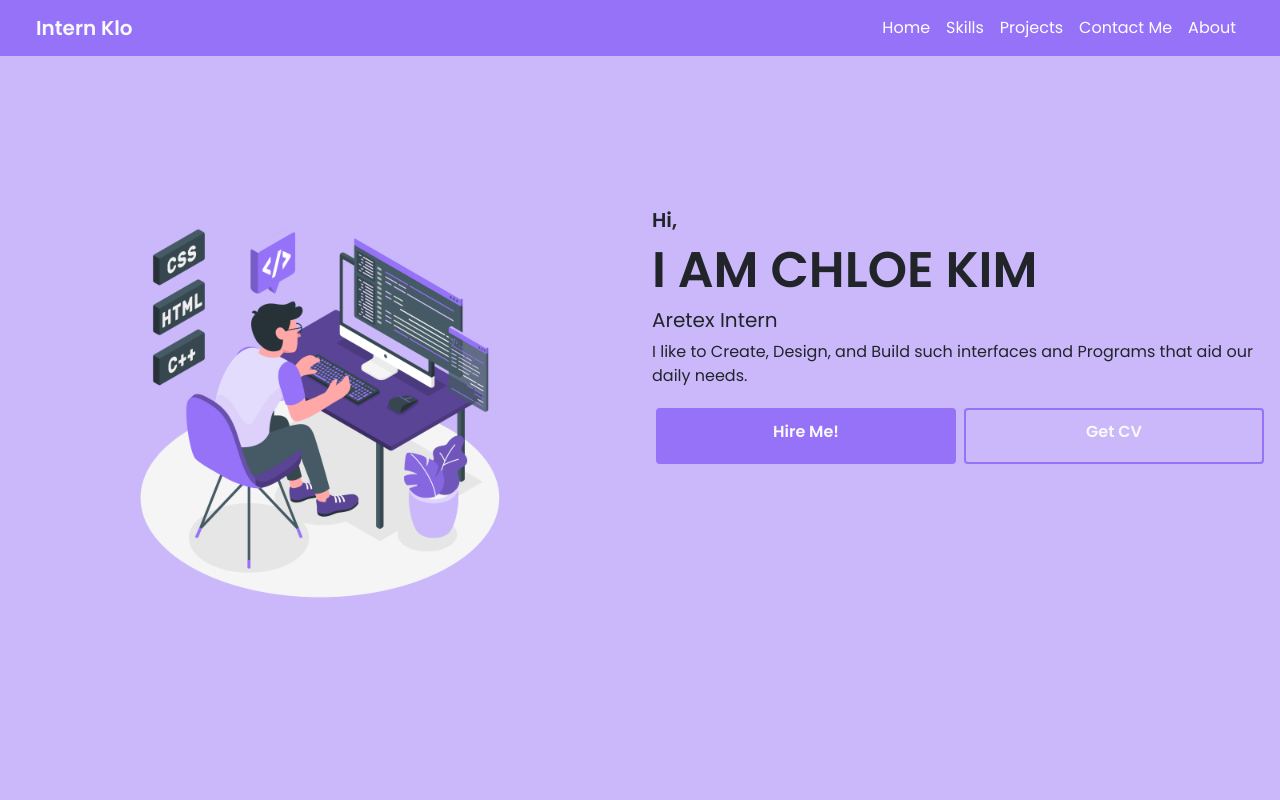
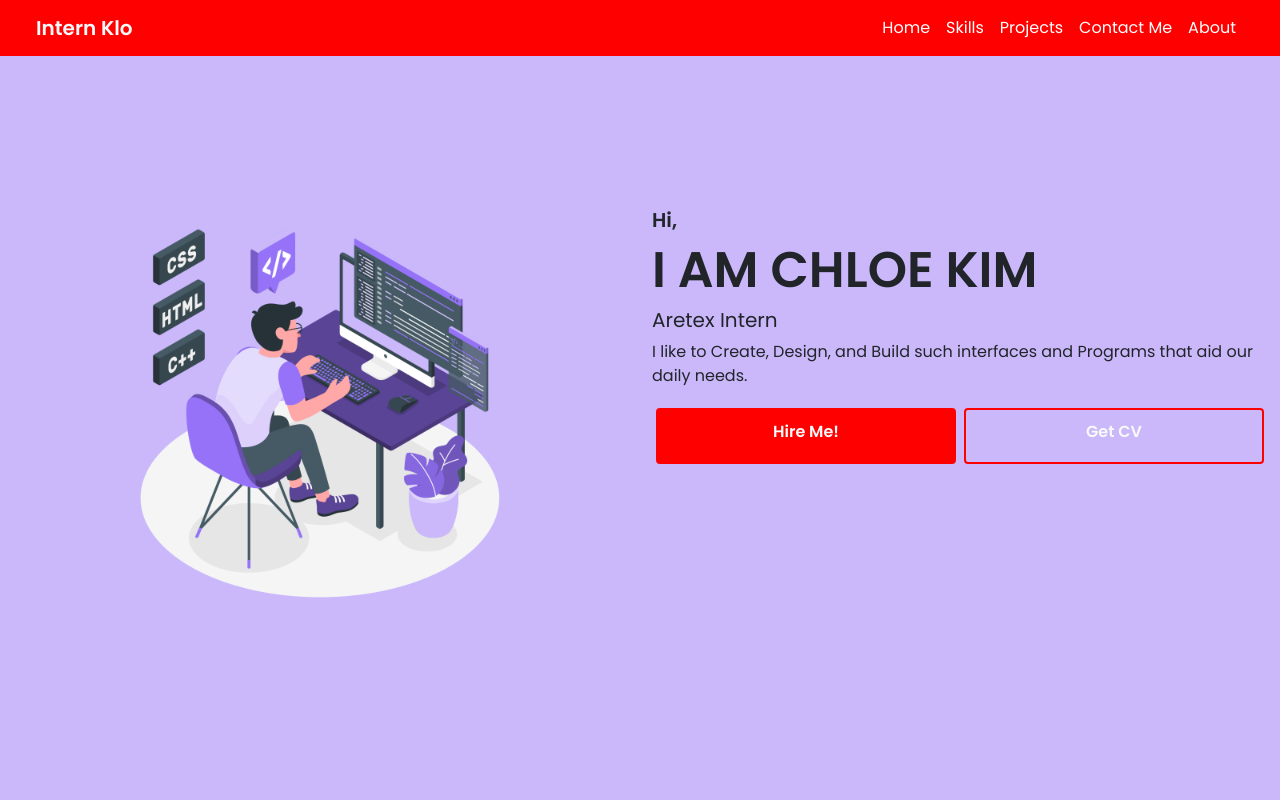
Before and after one commit to ImChloeLazaro/imchloelazaro.github.io, a plain HTML site: page index.html in a window 1280 px wide. Shown: the top 800 px of the page. Drawn offline with nearby package versions, Linux system fonts and the light colour scheme.

Commit message:
Update app.css

```diff
--- a/app.css
+++ b/app.css
@@ -8,7 +8,7 @@
     scroll-behavior: smooth;
     cursor: none;
     /* Init variables */
-    --primary : #9572F8;
+    --primary : red;
     --secondary: #CAB8FB;
     --light: #FEFEFE;
 }
```
